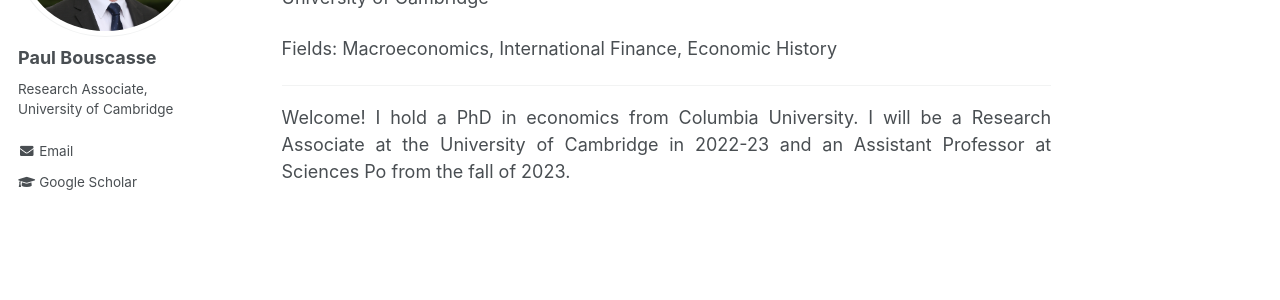
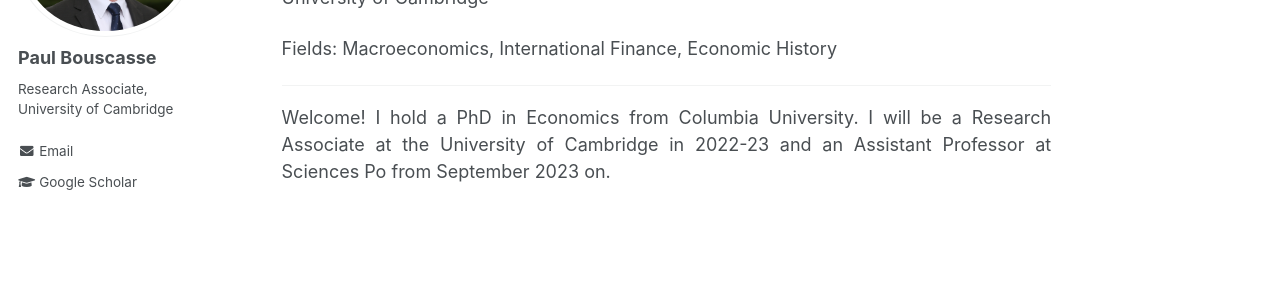
Before and after one commit to paul-bouscasse/paul-bouscasse.github.io, a Jekyll site: the page built from _pages/about.md, in a window 1280 px wide. Shown: the part 230-530 px from the top of the page. Built offline with Jekyll 4.4.1, drawn with Linux system fonts in a browser that asks for light colours.

Commit message:
Update about.md

```diff
--- a/_pages/about.md
+++ b/_pages/about.md
@@ -14,4 +14,4 @@
 
 <p style='text-align: justify;'>Fields: Macroeconomics, International Finance, Economic History</p>
 ---
-<p style='text-align: justify;'>Welcome! I hold a PhD in economics from Columbia University. I will be a Research Associate at the University of Cambridge in 2022-23 and an Assistant Professor at Sciences Po from the fall of 2023.</p>
+<p style='text-align: justify;'>Welcome! I hold a PhD in Economics from Columbia University. I will be a Research Associate at the University of Cambridge in 2022-23 and an Assistant Professor at Sciences Po from September 2023 on.</p>
```
